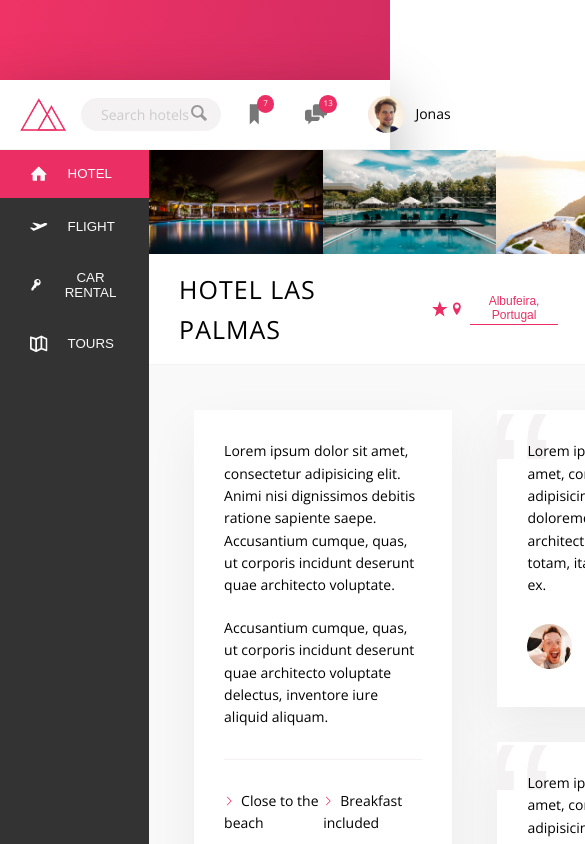
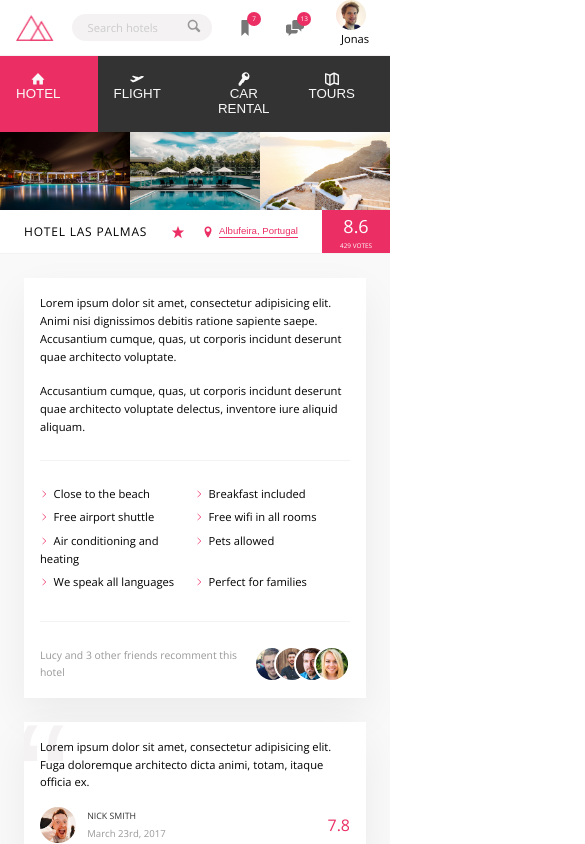
Before and after one commit to hellovincenzo/trillio-react-app, a React (Create React App) app: page / in a window 390 px wide. Shown: the top 844 px of the page, 585 px wide, since content can reach past the window. Built offline with nearby package versions, Linux system fonts and the light colour scheme.

Commit message:
Building mobile friendly trillio

```diff
--- a/src/sass/abstract/_mixins.scss
+++ b/src/sass/abstract/_mixins.scss
@@ -0,0 +1,41 @@
+@mixin responsive($breakpoint) {
+  @if $breakpoint==small-phone {
+
+    // 600px / 16px
+    @media only screen and (max-width: 31.25em) {
+      @content;
+    }
+  }
+
+  @if $breakpoint==phone {
+
+    // 600px / 16px
+    @media only screen and (max-width: 37.5em) {
+      @content;
+    }
+  }
+
+  @if $breakpoint==bp-medium {
+    @media only screen and (max-width: 56.25em) {
+      @content;
+    }
+  }
+
+  @if $breakpoint==bp-large {
+    @media only screen and (max-width: 68.75em) {
+      @content;
+    }
+  }
+
+  @if $breakpoint==bp-largest {
+    @media only screen and (max-width: 75em) {
+      @content;
+    }
+  }
+
+  @if $breakpoint==big-desktop {
+    @media only screen and (min-width: 112.5em) {
+      @content;
+    }
+  }
+}
--- a/src/sass/base/_base.scss
+++ b/src/sass/base/_base.scss
@@ -19,6 +19,11 @@ html {
   */
   font-size: 62.5%;
   box-sizing: border-box;
+
+  @include responsive(bp-large) {
+    font-size: 50%;
+  }
+
 }
 
 body {
--- a/src/sass/base/_typo.scss
+++ b/src/sass/base/_typo.scss
@@ -2,7 +2,11 @@
   font-size: 1.2rem;
   text-align: center;
   padding: 2.5rem;
-  color: var(--color-grey-light04)
+  color: var(--color-grey-light04);
+
+  @include responsive(bp-medium) {
+    display: none;
+  }
 }
 
 .paragraph:not(:last-of-type) {
--- a/src/sass/components/_container.scss
+++ b/src/sass/components/_container.scss
@@ -3,8 +3,18 @@
   margin: 8rem auto;
   background-color: var(--color-grey-light01);
   box-shadow: var(--shadow-dark);
+
+  @include responsive(bp-largest) {
+    margin: 0;
+    max-width: 100%;
+    width: 100%;
+  }
 }
 
 .content {
   display: flex;
+
+  @include responsive(bp-medium) {
+    flex-direction: column;
+  }
 }
--- a/src/sass/components/_cta.scss
+++ b/src/sass/components/_cta.scss
@@ -1,6 +1,10 @@
 .cta {
   padding: 3.5rem 0;
   text-align: center;
+
+  @include responsive(bp-medium) {
+    padding: 2.5rem 0;
+  }
 
   &__book-now {
     font-size: 2rem;
--- a/src/sass/components/_description.scss
+++ b/src/sass/components/_description.scss
@@ -4,15 +4,32 @@
   padding: 4.5rem;
   background-color: var(--color-grey-light01);
   border-bottom: .1rem solid var(--color-grey-light02);
+
+  @include responsive(bp-medium) {
+    padding: 3rem;
+  }
+
+  @include responsive(phone) {
+    flex-direction: column;
+  }
 }
 
 .description {
-
   flex: 0 0 60%;
   margin-right: 4.5rem;
   background-color: #FFF;
   box-shadow: 0 2rem 5rem rgba(0, 0, 0, .06);
   padding: 3rem;
+
+  @include responsive(bp-medium) {
+    padding: 2rem;
+    margin-right: 3rem;
+  }
+
+  @include responsive(phone) {
+    margin-right: 0;
+    margin-bottom: 3rem;
+  }
 }
 
 .list {
@@ -52,6 +69,7 @@
   &__count {}
 
   &__friends {
+    display: flex;
     margin-left: auto;
   }
 
@@ -66,7 +84,7 @@
     box-sizing: content-box;
 
     &:not(:last-child) {
-      margin-right: -1.5rem;
+      margin-right: -2rem;
     }
   }
 }
--- a/src/sass/components/_overview.scss
+++ b/src/sass/components/_overview.scss
@@ -9,6 +9,10 @@
     text-transform: uppercase;
     letter-spacing: .1rem;
     padding: 1.5rem 3rem;
+
+    @include responsive(small-phone) {
+      font-size: 1.5rem;
+    }
 
   }
 
--- a/src/sass/components/_sidebar.scss
+++ b/src/sass/components/_sidebar.scss
@@ -3,12 +3,28 @@
   list-style: none;
   margin-bottom: 3.5rem;
 
+  @include responsive(bp-medium) {
+    display: flex;
+    margin: 0;
+  }
+
   &__item {
     position: relative;
 
+    @include responsive(bp-medium) {
+      flex: 1;
+    }
+
+
     &:not(:last-child) {
       margin-bottom: .5rem;
+
+      @include responsive(bp-medium) {
+        margin-bottom: 0;
+      }
     }
+
+
 
     &::before {
       content: '';
@@ -52,6 +68,14 @@
     z-index: 1;
     position: relative;
 
+    @include responsive(bp-medium) {
+      padding: 2rem;
+    }
+
+    @include responsive(small-phone) {
+      flex-direction: column;
+    }
+
     &:hover {
       cursor: pointer;
     }
@@ -62,5 +86,9 @@
     width: 1.75rem;
     margin-right: 2rem;
     fill: currentColor;
+
+    @include responsive(small-phone) {
+      margin-right: 0;
+    }
   }
 }
--- a/src/sass/components/_user-nav.scss
+++ b/src/sass/components/_user-nav.scss
@@ -35,6 +35,11 @@
   }
 
   &__user {
+    @include responsive(small-phone) {
+      display: flex;
+      flex-direction: column;
+    }
+
     &-photo {
       height: 3.75rem;
       border-radius: 50%;
--- a/src/sass/components/_user-review.scss
+++ b/src/sass/components/_user-review.scss
@@ -5,6 +5,11 @@
   padding: 3rem;
   margin-bottom: 3.5rem;
   overflow: hidden;
+
+  @include responsive(bp-medium) {
+    padding: 2rem;
+    margin-bottom: 3rem;
+  }
 
   &__text {
     margin-bottom: 2rem;
--- a/src/sass/main.scss
+++ b/src/sass/main.scss
@@ -1,13 +1,13 @@
+// ABSTRACT IMPORT
+@import './abstract/functions';
+@import './abstract/mixins';
+@import './abstract/variables';
+
 // BASE IMPORTS
 @import './base/base';
 @import './base/animation';
 @import './base/typo';
 @import './base/utils';
-
-// ABSTRACT IMPORT
-@import './abstract/functions';
-@import './abstract/mixins';
-@import './abstract/variables';
 
 // COMPONENTS
 @import './components/container';
```
